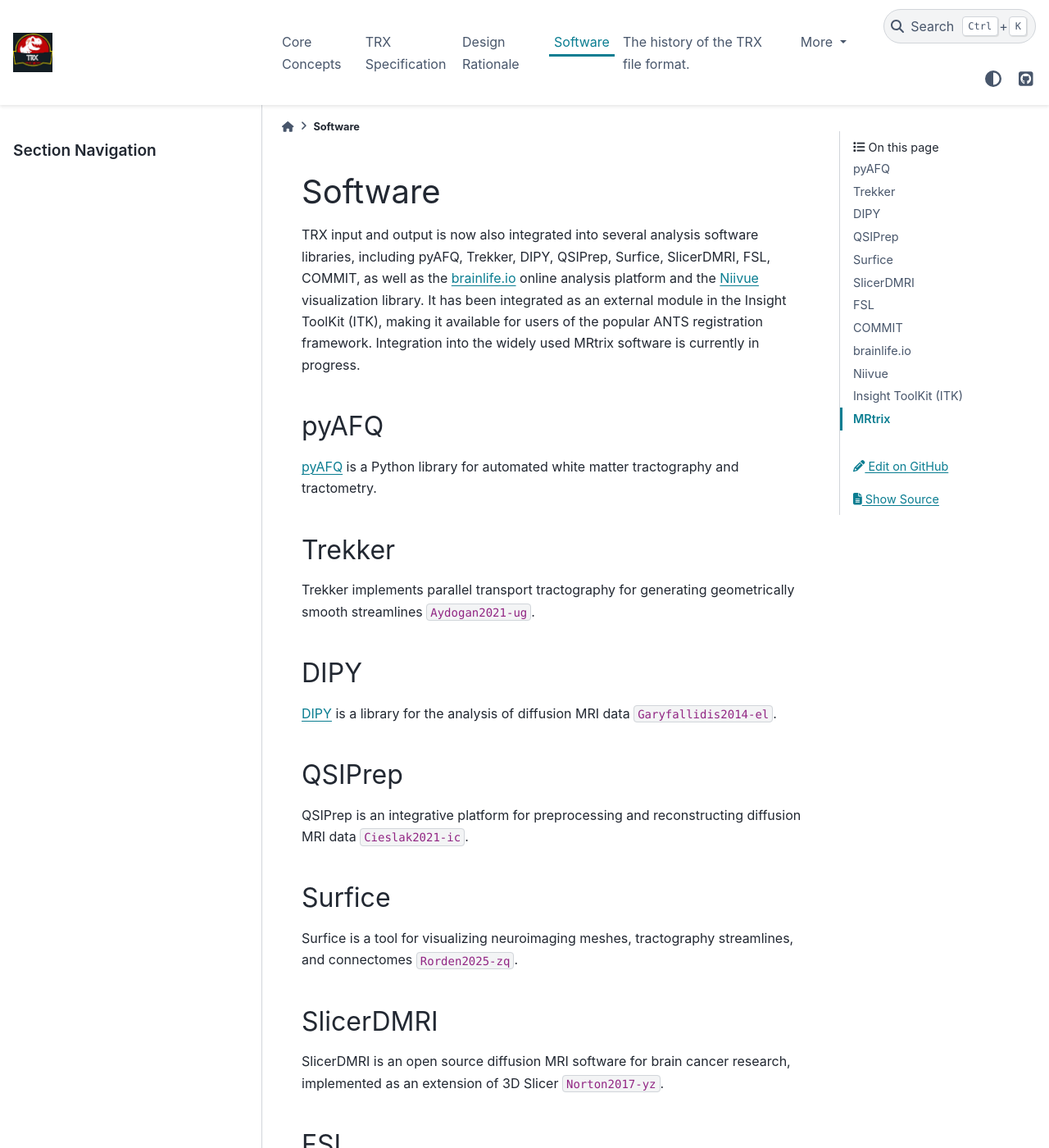
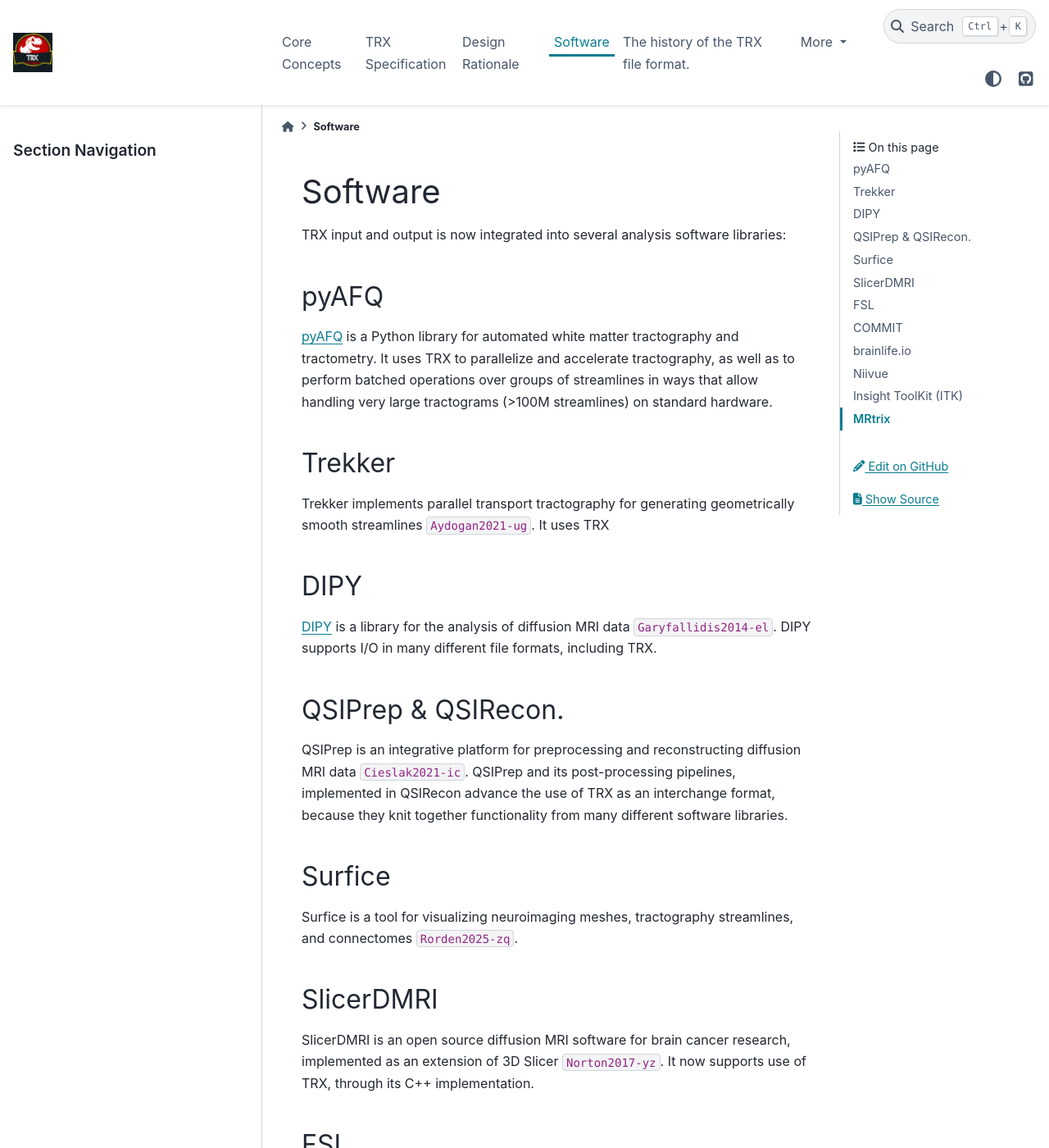
Before and after one commit to tee-ar-ex/tee-ar-ex.github.io, a Sphinx documentation site: the page built from source/software.md, in a window 1280 px wide and 1400 px high. Shown: the whole window at 82% size. Built offline with Sphinx 7.4.7 and the PyData theme 0.15.4, drawn with Linux system fonts in a browser that asks for light colours; cross-references to code outside the pages are shown as plain code; some of the changed text lies outside the part shown.

Commit message:
More information about different software that supports TRX.

```diff
--- a/source/software.md
+++ b/source/software.md
@@ -1,33 +1,34 @@
 # Software
 
-TRX input and output is now also integrated into several analysis software
-libraries, including pyAFQ, Trekker, DIPY, QSIPrep, Surfice, SlicerDMRI,
-FSL, COMMIT, as well as the [brainlife.io](https://brainlife.io) online
-analysis platform and the [Niivue](https://niivue.com/) visualization
-library. It has been integrated as an external module in the Insight ToolKit
-(ITK), making it available for users of the popular ANTS registration
-framework. Integration into the widely used MRtrix software is currently in
-progress.
+TRX input and output is now integrated into several analysis software
+libraries:
 
 ## pyAFQ
 
 [pyAFQ](https://tractometry.org/pyAFQ) is a Python library for automated
-white matter tractography and tractometry.
+white matter tractography and tractometry. It uses TRX to parallelize and
+accelerate tractography, as well as to perform batched operations over
+groups of streamlines in ways that allow handling very large tractograms
+(>100M streamlines) on standard hardware.
 
 ## Trekker
 
 Trekker implements parallel transport tractography for generating geometrically
-smooth streamlines {cite:p}`Aydogan2021-ug`.
+smooth streamlines {cite:p}`Aydogan2021-ug`. It uses TRX
 
 ## DIPY
 
 [DIPY](https://dipy.org/) is a library for the analysis of diffusion MRI
-data {cite:p}`Garyfallidis2014-el`.
+data {cite:p}`Garyfallidis2014-el`. DIPY supports I/O in many different
+file formats, including TRX.
 
-## QSIPrep
+## QSIPrep & QSIRecon.
 
 QSIPrep is an integrative platform for preprocessing and reconstructing
-diffusion MRI data {cite:p}`Cieslak2021-ic`.
+diffusion MRI data {cite:p}`Cieslak2021-ic`. QSIPrep and its post-processing
+pipelines, implemented in QSIRecon advance the use of TRX as an interchange
+format, because they knit together functionality from many different software
+libraries.
 
 ## Surfice
 
@@ -38,26 +39,32 @@
 
 SlicerDMRI is an open source diffusion MRI software for brain cancer
 research, implemented as an extension of 3D Slicer {cite:p}`Norton2017-yz`.
+It now supports use of TRX, through its C++ implementation.
 
 ## FSL
 
 [FSL](https://fsl.fmrib.ox.ac.uk/fsl/) is a comprehensive library of tools
-for functional MRI, structural MRI, and diffusion MRI analysis.
+for functional MRI, structural MRI, and diffusion MRI analysis. The FSLeyes
+viewer includes support for TRX as of its 1.20 version release.
 
 ## COMMIT
 
 COMMIT (Convex Optimization Modeling for Microstructure Informed Tractography)
-is a framework for microstructure-informed tractography.
+is a framework for microstructure-informed tractography. TRX support in
+COMMIT using its C++ implementation is currently work-in-progress.
 
 ## brainlife.io
 
 [brainlife.io](https://brainlife.io) is a decentralized and open-source cloud
-platform to support neuroscience research {cite:p}`Hayashi2024-zm`.
+platform to support neuroscience research {cite:p}`Hayashi2024-zm`. It uses
+TRX for streamline I/O.
 
 ## Niivue
 
 [Niivue](https://niivue.com/) is a WebGL-based visualization library for
-neuroimaging data, including tractography streamlines.
+neuroimaging data, including tractography streamlines. It uses the TRX
+features of TRX to display different groups (e.g., tracts) and their distinct
+properties.
 
 ## Insight ToolKit (ITK)
 
```
